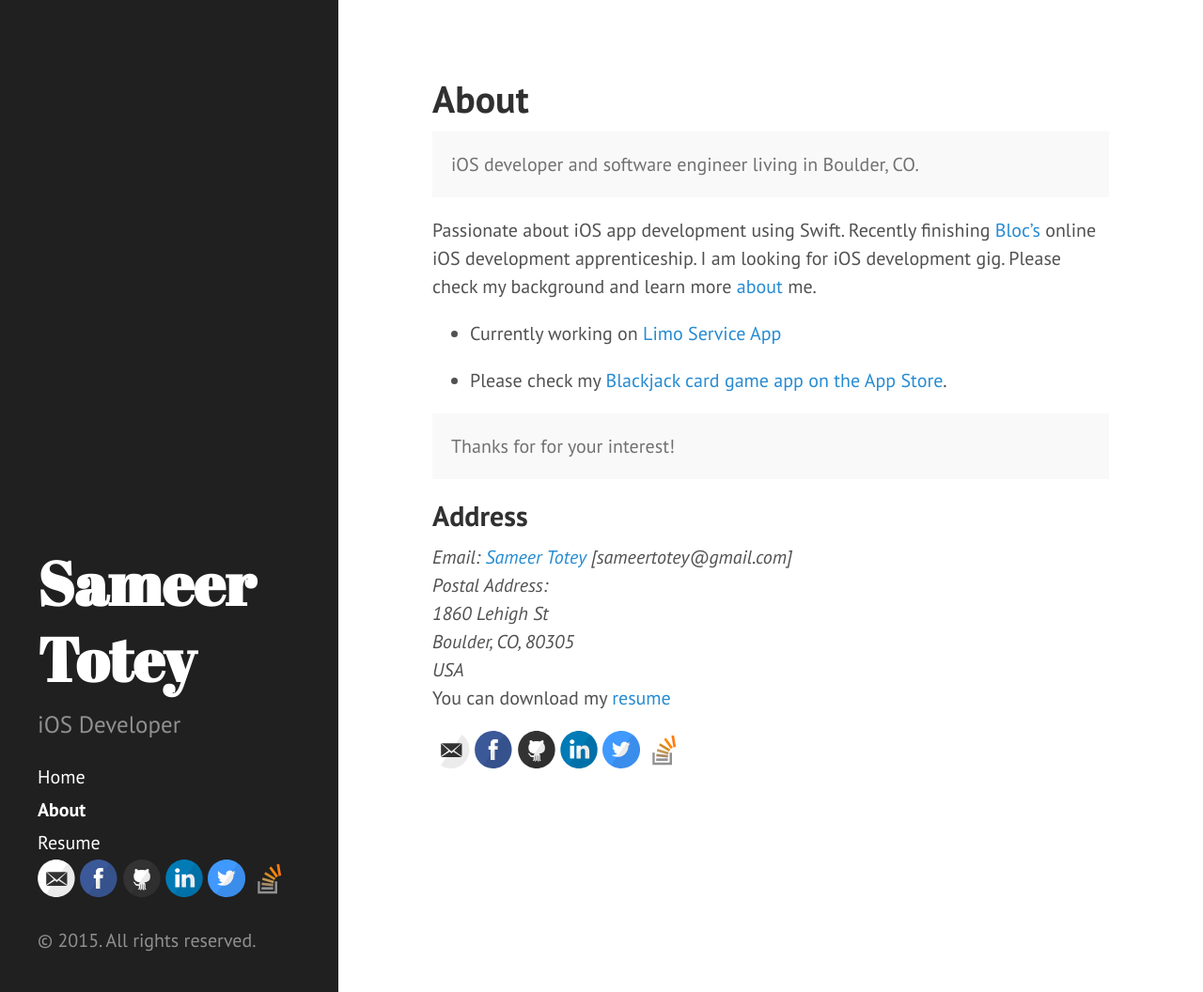
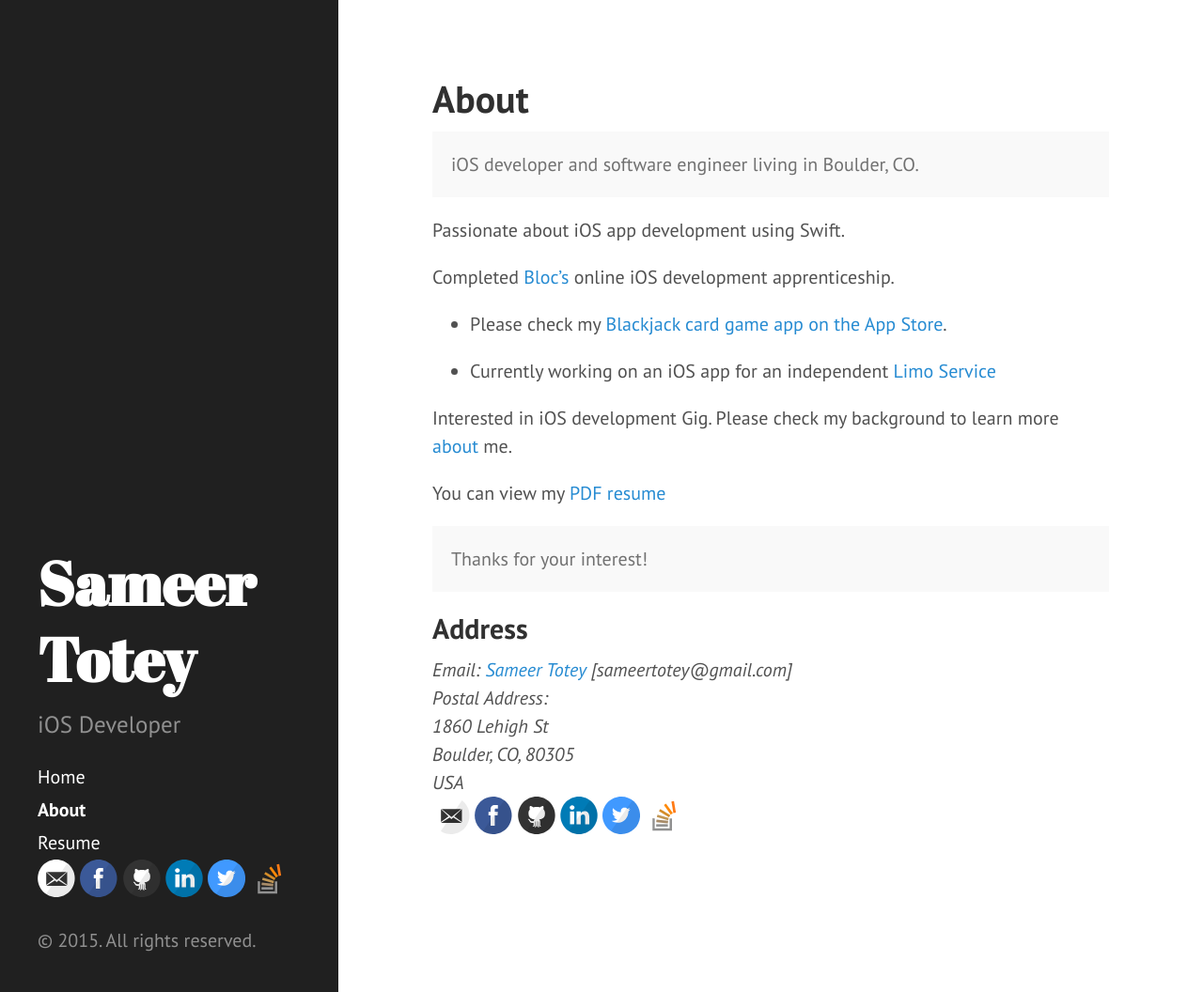
Before and after one commit to sameertotey/sameertotey.github.io, a Jekyll site: the page built from about.md, in a window 1280 px wide and 1056 px high. Shown: the whole window at 94% size. Built offline with Jekyll 4.4.1, drawn with Linux system fonts in a browser that asks for light colours; Markdown is read by kramdown in place of the engine named in the settings.

Commit message:
minor edits

```diff
--- a/about.md
+++ b/about.md
@@ -7,15 +7,20 @@ title: About
   iOS developer and software engineer living in Boulder, CO.
 </p>
 
-Passionate about iOS app development using Swift.  Recently finishing [Bloc's](https://www.bloc.io) online iOS development apprenticeship. I am looking for iOS development gig. Please check my background and learn more [about](http://www.sameertotey.com/about) me.
+Passionate about iOS app development using Swift.
 
-- Currently working on [Limo Service App](http://www.sameertotey.com/LimoService)
+Completed [Bloc's](https://www.bloc.io) online iOS development apprenticeship.
 
 - Please check my [Blackjack card game app on the App Store](http://www.sameertotey.com/BlackJack).
 
+- Currently working on an iOS app for an independent [Limo Service](http://www.sameertotey.com/LimoService)
+
+Interested in iOS development Gig. Please check my background to learn more [about](http://www.sameertotey.com/about) me.
+
+You can view my [PDF resume](http://www.sameertotey.com/SAMEER TOTEY.pdf)
 
 <p class="message">
-  Thanks for for your interest!
+  Thanks for your interest!
 </p>
 
 ## Address
@@ -26,5 +31,3 @@ Postal Address:<br>
 Boulder, CO, 80305<br>
 USA
 </address>
-
-You can download my [resume](http://www.sameertotey.com/SAMEER TOTEY.pdf)
```
